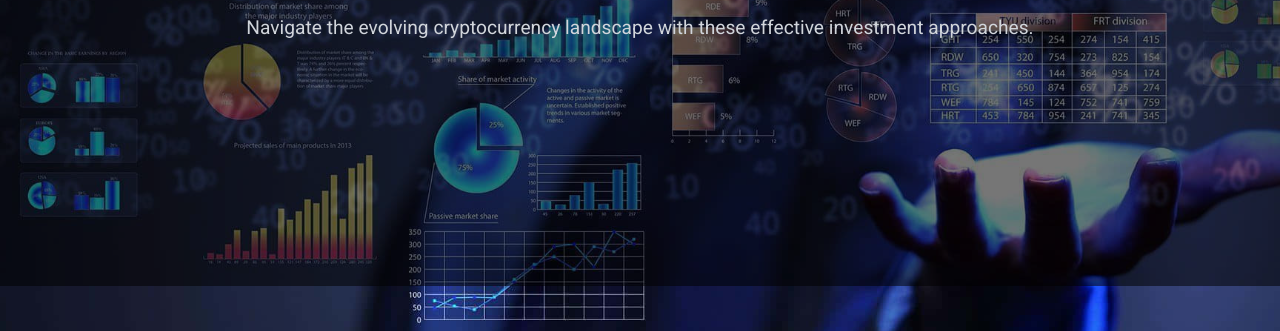
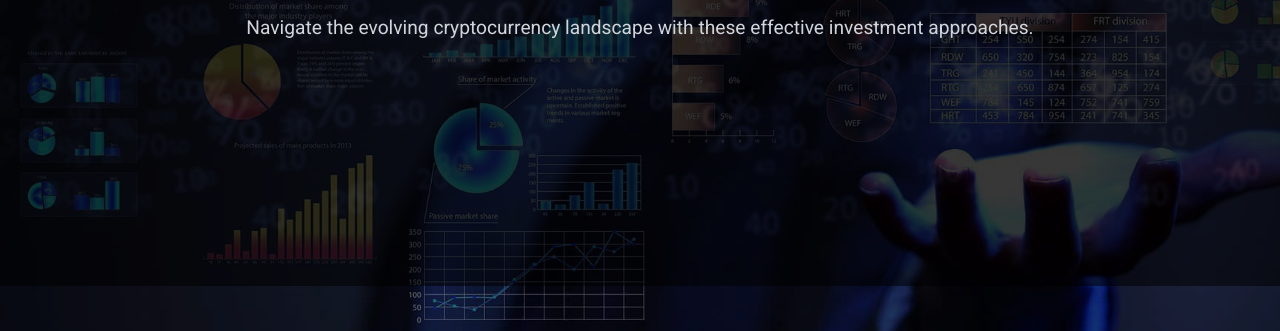
Before and after one commit to Thinulbrox/thinulbrox.github.io, a plain HTML site: page crypto-strategies.html in a window 1280 px wide. Shown: the part 331-662 px from the top of the page. Drawn offline with nearby package versions, Linux system fonts and the light colour scheme.

Commit message:
Update crypto-strategies.html

```diff
--- a/crypto-strategies.html
+++ b/crypto-strategies.html
@@ -52,6 +52,21 @@
       overflow-x: hidden;
       transition: background 0.5s ease, color 0.5s ease;
     }
+    .wrapper {
+      position: relative;
+      z-index: 2;
+    }
+    body::before {
+      content: '';
+      position: fixed;
+      top: 0;
+      left: 0;
+      width: 100%;
+      height: 100%;
+      background: rgba(0, 0, 0, 0.534);
+      pointer-events: none;
+      z-index: 0;
+  }
 
     body.light-mode {
       background: var(--light-primary);
@@ -570,6 +585,7 @@
     }
   </style>
 </head>
+<div class="wrapper">
 <body style="background-image: url('img/crypto bg.jpg'); background-size: cover; background-attachment: fixed; background-position: center;">
   <amp-auto-ads type="adsense" data-ad-client="ca-pub-5626509956645694">
   </amp-auto-ads>
```
